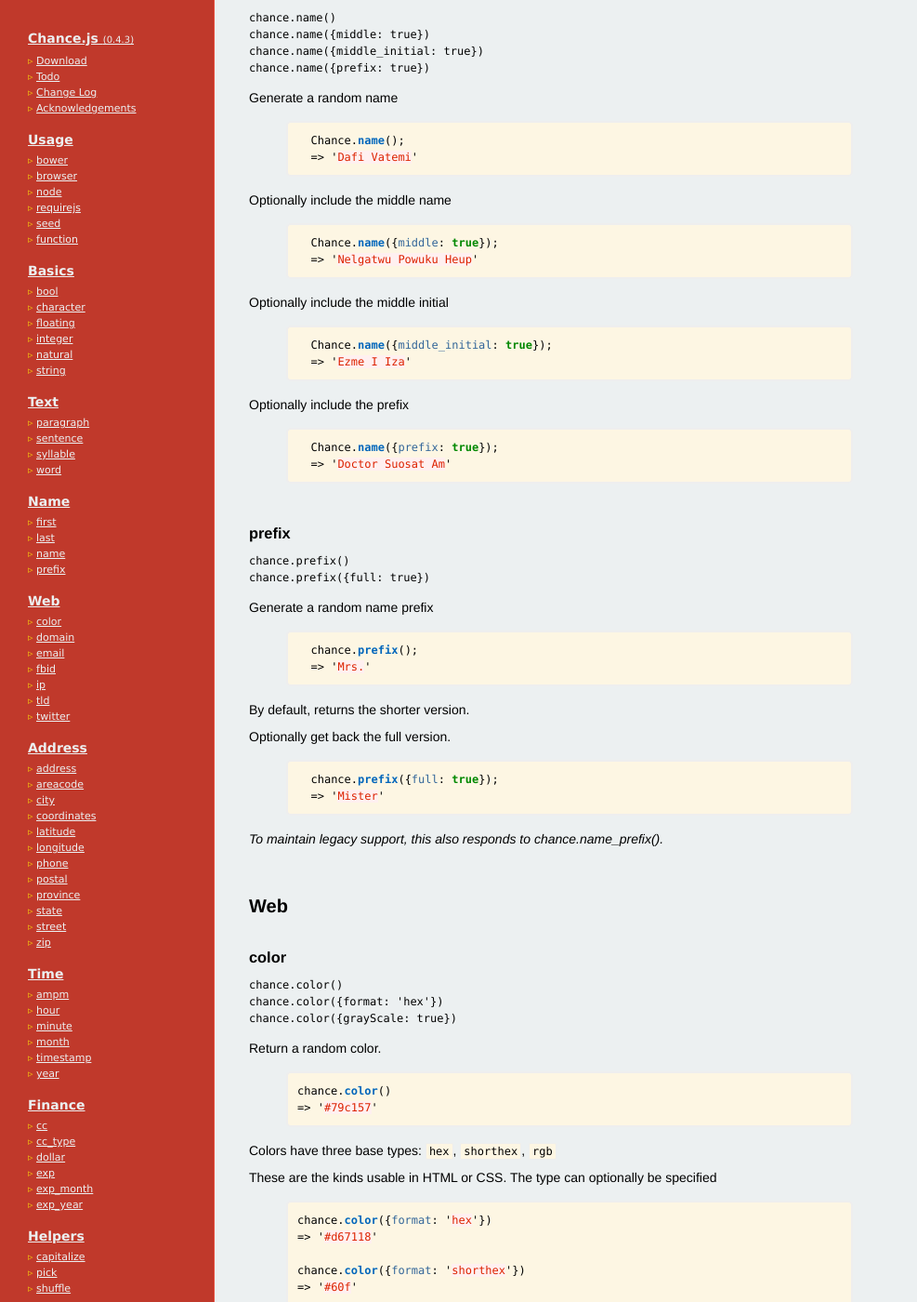
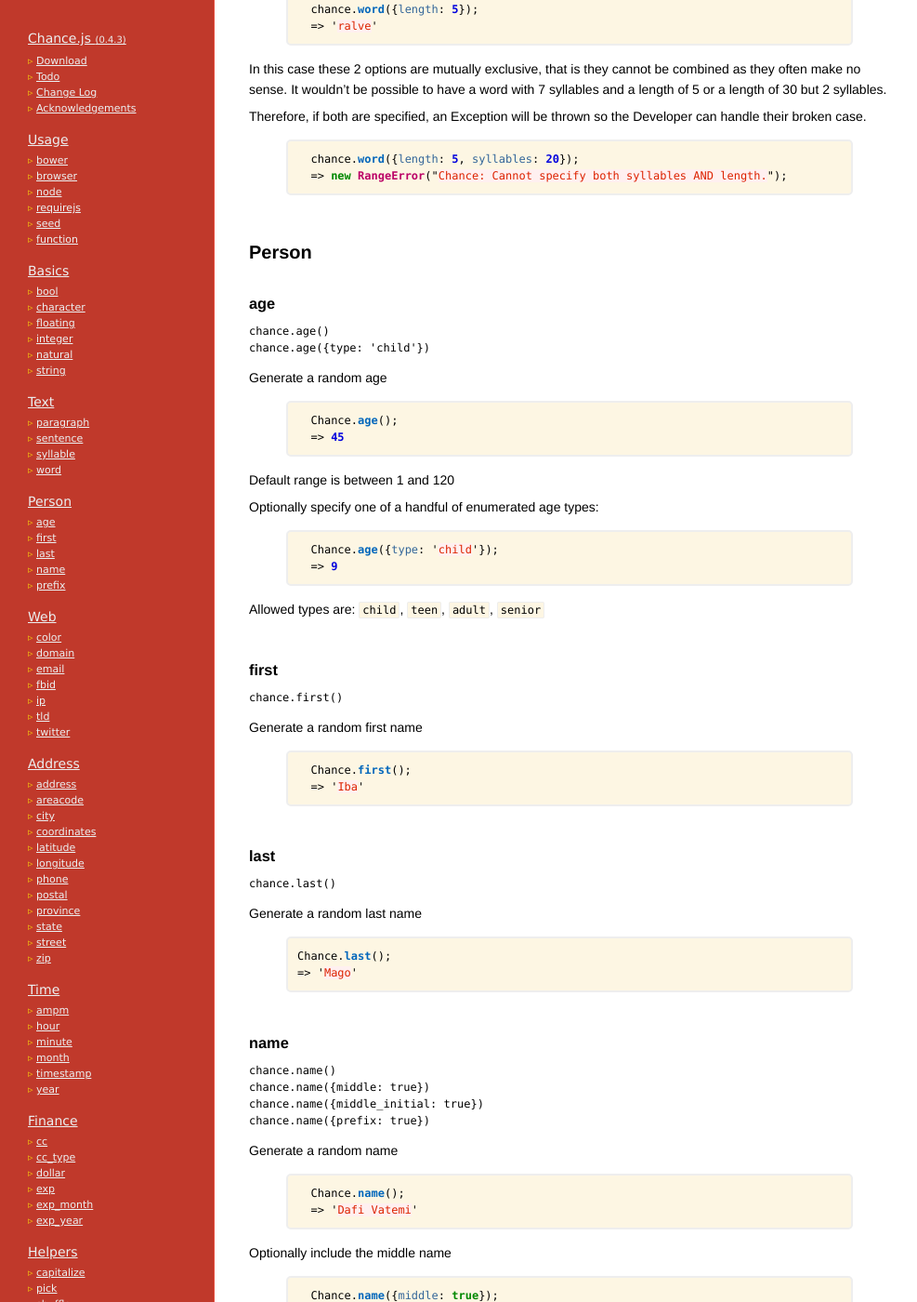
Before and after one commit to chancejs/chancejs, a Jekyll site: the page built from index.html, in a window 1280 px wide and 1400 px high, scrolled down 9750 px. Shown: the whole window at 93% size, without its empty margins (0-987 px from the left). Built offline with Jekyll 4.4.1, drawn with Linux system fonts in a browser that asks for light colours; Markdown is read by kramdown in place of the engine named in the settings; comment, search, counter and statistics services are not loaded; some of the changed text lies outside the part shown.

Commit message:
Update docs to add age, change name to person

```diff
--- a/index.html
+++ b/index.html
@@ -34,8 +34,8 @@
   {% assign posts = site.categories.text %}
   {% include methods_sidebar.html %}
 
-  <a class=toc_title href="#name">Name</a>
-  {% assign posts = site.categories.name %}
+  <a class=toc_title href="#person">Person</a>
+  {% assign posts = site.categories.person %}
   {% include methods_sidebar.html %}
 
   <a class=toc_title href="#web">Web</a>
@@ -79,14 +79,17 @@
   </p>
   <p>
     <b>Chance</b> is loaded on this site so you can just open the console on your browser and play!
-    <img src="inspector.png">
+    <img class="image" src="inspector.png">
   </p>
   <p>
     <a href="http://twitter.com/share" class="twitter-share-button" data-url="http://chancejs.com/" data-text="Chance - Utility library to generate random things for JavaScript" data-count="horizontal" data-via="victorquinn">Tweet</a>
   </p>
-
+  <p>
+    Written by <a href="http://victorquinn.com">Victor Quinn</a><br /><a href="https://coderwall.com/victorquinn"><img alt="Endorse victorquinn on Coderwall" src="https://api.coderwall.com/victorquinn/endorsecount.png" /></a>
+  </p>
+  <h3 id=npm>NPM</h3>
+  <p><a href="https://nodei.co/npm/chance/"><img src="https://nodei.co/npm/chance.png?downloads=true"></a></p>
   <h3 id=download>Download Chance</h3>
-
   <ul class=downloads>
     <li>
       <a href="chance.js" class="download" download="chance.js">chance.js v{{ page.version }} (for development)</a>
@@ -126,8 +129,8 @@
     {% assign posts = site.categories.text %}
     {% include methods_full.html %}
 
-    <h2 id="name">Name</h2>
-    {% assign posts = site.categories.name %}
+    <h2 id="person">Person</h2>
+    {% assign posts = site.categories.person %}
     {% include methods_full.html %}
 
     <h2 id="web">Web</h2>
@@ -205,8 +208,8 @@
   </p>
   <p>
     <small>
-      &copy; 2013 <a href="http://victorquinn.com">Victor Quinn</a><a href="https://coderwall.com/victorquinn"><img alt="Endorse victorquinn on Coderwall" src="https://api.coderwall.com/victorquinn/endorsecount.png" /></a><br>
-      Chance and this documentation are released under the terms of the <a href="{{ page.github_url }}/blob/master/MIT-LICENSE">MIT license</a>.
+      &copy; 2013 <a href="http://victorquinn.com">Victor Quinn</a><br>
+      Chance and this documentation are released under the terms of the <a href="http://opensource.org/licenses/MIT">MIT license</a>.
     </small>
   </p>
 
--- a/style.css
+++ b/style.css
@@ -2,9 +2,10 @@
 body {
   font-size: 14px;
   line-height: 22px;
-  background: #ecf0f1;
+  background: #FFF;
   color: #000;
   font-family: Helvetica Neue, Helvetica, Arial, sans-serif;
+  font-weight: 300;
 }
 .interface {
   font-family: "Lucida Grande", "Lucida Sans Unicode", Helvetica, Arial, sans-serif;
@@ -18,6 +19,12 @@
 }
 #tour img {
   max-width: 500%;
+}
+.image {
+  border: 2px solid #eee;
+  -webkit-border-radius: 5px;
+  -moz-border-radius: 5px;
+  border-radius: 5px;
 }
 #sidebar {
   color: #ecf0f1;
@@ -34,7 +41,7 @@
 a.toc_title, a.toc_title:visited {
   display: block;
   color: #ecf0f1;
-  font-weight: bold;
+  font-weight: 300;
   margin-top: 15px;
   text-decoration: underline;
 }
```
Also changed, not shown: person/_posts/1900-01-01-age.md (added, +24 -0 lines), favicon.ico (added), inspector.png, person/_posts/1900-01-01-first.md (renamed from name/_posts/1900-01-01-first.md), person/_posts/1900-01-01-last.md (renamed from name/_posts/1900-01-01-last.md), person/_posts/1900-01-01-name.md (renamed from name/_posts/1900-01-01-name.md), person/_posts/1900-01-01-prefix.md (renamed from name/_posts/1900-01-01-prefix.md), 1 other file.
